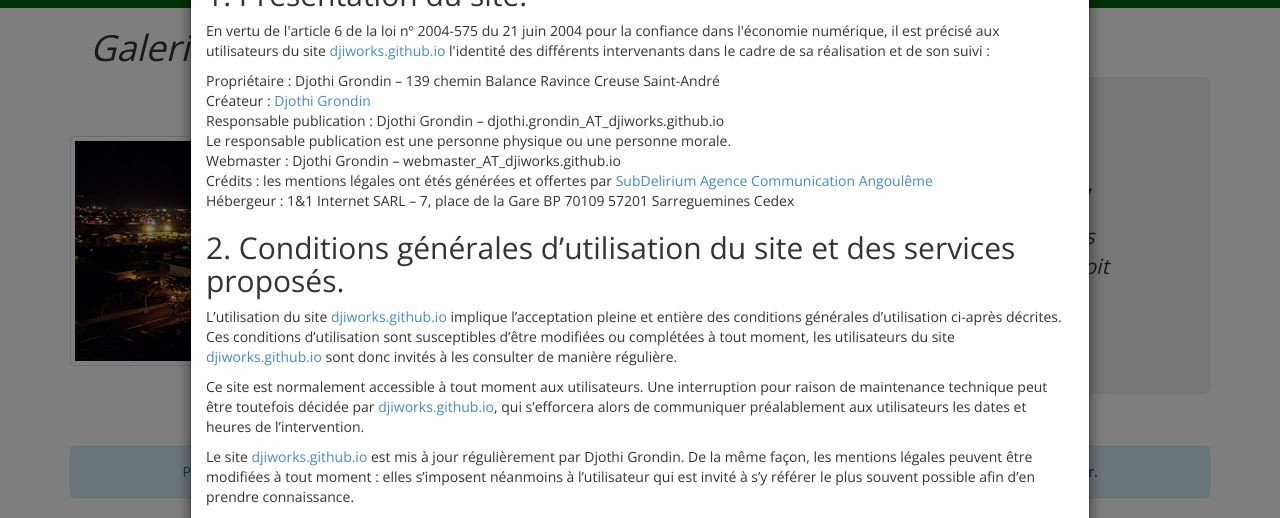
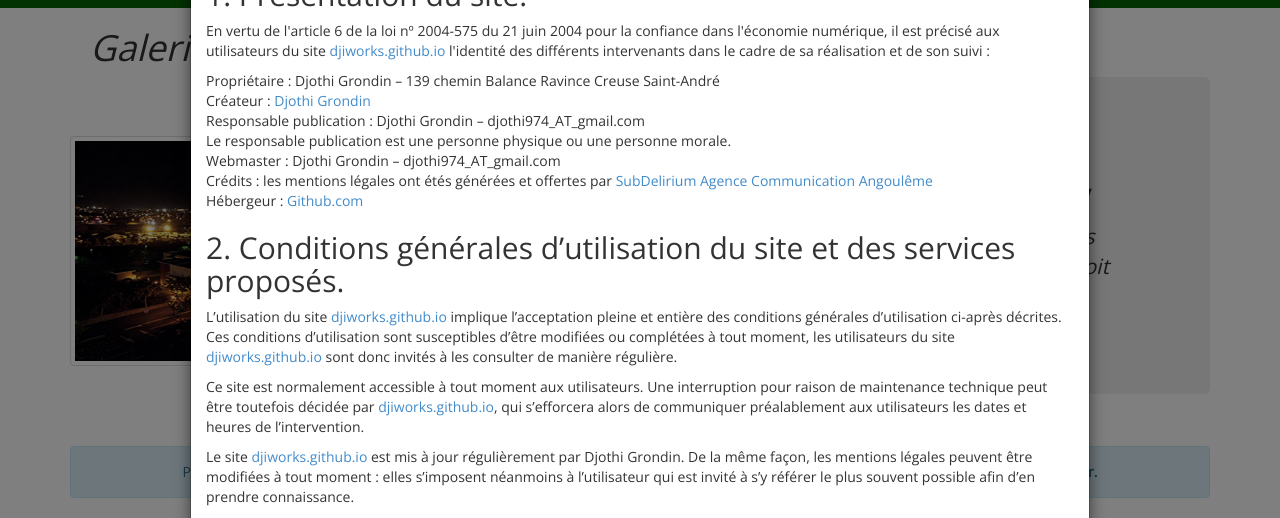
Before and after one commit to djiworks/djiworks.github.io, a plain HTML site: page index.html in a window 1280 px wide. Both pictures are taken after a click on the link "Mentions légales". Shown: the part 1902-2420 px from the top of the page. Drawn offline with nearby package versions, Linux system fonts and the light colour scheme.

Commit message:
maj mentions légales

```diff
--- a/index.html
+++ b/index.html
@@ -352,31 +352,30 @@
             <div class="modal-body">
               <h2>1. Pr&eacute;sentation du site.</h2>
 
-              <p>En vertu de l'article 6 de la loi n&ordm; 2004-575 du 21 juin 2004 pour la confiance dans l'&eacute;conomie num&eacute;rique, il est           pr&eacute;cis&eacute; aux utilisateurs du site <a href="http://www.djiworks.github.io" title="Djothi Grondin - www.djiworks.github.io">djiworks.github.io</a> l'identit&eacute; des diff&eacute;rents intervenants dans le cadre de sa r&eacute;alisation et de son suivi :</p>
+              <p>En vertu de l'article 6 de la loi n&ordm; 2004-575 du 21 juin 2004 pour la confiance dans l'&eacute;conomie num&eacute;rique, il est           pr&eacute;cis&eacute; aux utilisateurs du site <a href="http://djiworks.github.io" title="Djothi Grondin - djiworks.github.io">djiworks.github.io</a> l'identit&eacute; des diff&eacute;rents intervenants dans le cadre de sa r&eacute;alisation et de son suivi :</p>
 
               <p>Propri&eacute;taire : Djothi Grondin – 139 chemin Balance Ravince Creuse Saint-Andr&eacute;<br>
-              Cr&eacute;ateur : <a href="http://www.djiworks.github.io">Djothi Grondin</a><br>
-              Responsable publication : Djothi Grondin – djothi.grondin_AT_djiworks.github.io<br>
+              Cr&eacute;ateur : <a href="http://djiworks.github.io">Djothi Grondin</a><br>
+              Responsable publication : Djothi Grondin – djothi974_AT_gmail.com<br>
               Le responsable publication est une personne physique ou une personne morale.<br>
-              Webmaster : Djothi Grondin – webmaster_AT_djiworks.github.io<br>
+              Webmaster : Djothi Grondin – djothi974_AT_gmail.com<br>
               Cr&eacute;dits : les mentions l&eacute;gales ont &eacute;t&eacute;s g&eacute;n&eacute;r&eacute;es et offertes par <a href="http://              www.subdelirium.com/" rel="nofollow" title="Agence Web Angoulême">SubDelirium Agence Communication Angoulême</a><br>
-              H&eacute;bergeur : 1&amp;1 Internet SARL – 7, place de la Gare BP 70109 57201 Sarreguemines Cedex</p>
-
+              H&eacute;bergeur : <a href="https://github.com/contact">Github.com</a>
               <h2>2. Conditions g&eacute;n&eacute;rales d’utilisation du site et des services propos&eacute;s.</h2>
 
-              <p>L’utilisation du site <a href="http://www.djiworks.github.io" title="Djothi Grondin - http://www.djiworks.github.io">djiworks.github.io</a> implique l’acceptation pleine et enti&egrave;re des conditions g&eacute;n&eacute;rales d’utilisation ci-apr&egrave;s d&eacute;crites. Ces conditions d’utilisation sont susceptibles d’être modifi&eacute;es ou compl&eacute;t&eacute;es à tout moment, les utilisateurs du site <a href="http://www.djiworks.github.io" title="Djothi Grondin - http://www.djiworks.github.io">djiworks.github.io</a> sont donc invit&eacute;s à les consulter de mani&egrave;re r&eacute;guli&egrave;re.</p>
+              <p>L’utilisation du site <a href="http://djiworks.github.io" title="Djothi Grondin - http://djiworks.github.io">djiworks.github.io</a> implique l’acceptation pleine et enti&egrave;re des conditions g&eacute;n&eacute;rales d’utilisation ci-apr&egrave;s d&eacute;crites. Ces conditions d’utilisation sont susceptibles d’être modifi&eacute;es ou compl&eacute;t&eacute;es à tout moment, les utilisateurs du site <a href="http://djiworks.github.io" title="Djothi Grondin - http://djiworks.github.io">djiworks.github.io</a> sont donc invit&eacute;s à les consulter de mani&egrave;re r&eacute;guli&egrave;re.</p>
 
-              <p>Ce site est normalement accessible à tout moment aux utilisateurs. Une interruption pour raison de maintenance technique peut être toutefois d&eacute;cid&eacute;e par <a href="http://www.djiworks.github.io" title="Djothi Grondin - http://www.djiworks.github.io">djiworks.github.io</a>, qui s’efforcera alors de communiquer pr&eacute;alablement aux utilisateurs les dates et heures de l’intervention.</p>
+              <p>Ce site est normalement accessible à tout moment aux utilisateurs. Une interruption pour raison de maintenance technique peut être toutefois d&eacute;cid&eacute;e par <a href="http://djiworks.github.io" title="Djothi Grondin - http://djiworks.github.io">djiworks.github.io</a>, qui s’efforcera alors de communiquer pr&eacute;alablement aux utilisateurs les dates et heures de l’intervention.</p>
 
-              <p>Le site <a href="http://www.djiworks.github.io" title="Djothi Grondin - http://www.djiworks.github.io">djiworks.github.io</a> est mis à jour r&eacute;guli&egrave;rement par Djothi Grondin. De la même façon, les mentions l&eacute;gales peuvent être modifi&eacute;es à tout moment : elles s’imposent n&eacute;anmoins à l’utilisateur qui est invit&eacute; à s’y r&eacute;f&eacute;rer le plus souvent possible afin d’en prendre connaissance.</p>
+              <p>Le site <a href="http://djiworks.github.io" title="Djothi Grondin - http://djiworks.github.io">djiworks.github.io</a> est mis à jour r&eacute;guli&egrave;rement par Djothi Grondin. De la même façon, les mentions l&eacute;gales peuvent être modifi&eacute;es à tout moment : elles s’imposent n&eacute;anmoins à l’utilisateur qui est invit&eacute; à s’y r&eacute;f&eacute;rer le plus souvent possible afin d’en prendre connaissance.</p>
 
               <h2>3. Description des services fournis.</h2>
 
-              <p>Le site <a href="http://www.djiworks.github.io" title="Djothi Grondin - http://www.djiworks.github.io">djiworks.github.io</a> a pour objet de fournir une information concernant l’ensemble des activit&eacute;s de Djothi Grondin</p>
+              <p>Le site <a href="http://djiworks.github.io" title="Djothi Grondin - http://djiworks.github.io">djiworks.github.io</a> a pour objet de fournir une information concernant l’ensemble des activit&eacute;s de Djothi Grondin</p>
 
-              <p>Djothi Grondin s’efforce de fournir sur le site <a href="http://www.djiworks.github.io" title="Djothi Grondin - http://www.djiworks.github.io">djiworks.github.io</a> des informations aussi pr&eacute;cises que possible. Toutefois, il ne pourra être tenue responsable des omissions, des inexactitudes et des carences dans la mise à jour, qu’elles soient de son fait ou du fait des tiers partenaires qui lui fournissent ces informations.</p>
+              <p>Djothi Grondin s’efforce de fournir sur le site <a href="http://djiworks.github.io" title="Djothi Grondin - http://djiworks.github.io">djiworks.github.io</a> des informations aussi pr&eacute;cises que possible. Toutefois, il ne pourra être tenue responsable des omissions, des inexactitudes et des carences dans la mise à jour, qu’elles soient de son fait ou du fait des tiers partenaires qui lui fournissent ces informations.</p>
 
-              <p>Tous les informations indiqu&eacute;es sur le site <a href="http://www.djiworks.github.io" title="Djothi Grondin - http://www.djiworks.github.io">djiworks.github.io</a> sont donn&eacute;es à titre indicatif, et sont susceptibles d’&eacute;voluer. Par ailleurs, les renseignements figurant sur le site <a href="http://www.djiworks.github.io" title="Djothi Grondin - http://www.djiworks.github.io">djiworks.github.io</a> ne sont pas exhaustifs. Ils sont donn&eacute;s sous r&eacute;serve de modifications ayant &eacute;t&eacute; apport&eacute;es depuis leur mise en ligne.</p>
+              <p>Tous les informations indiqu&eacute;es sur le site <a href="http://djiworks.github.io" title="Djothi Grondin - http://djiworks.github.io">djiworks.github.io</a> sont donn&eacute;es à titre indicatif, et sont susceptibles d’&eacute;voluer. Par ailleurs, les renseignements figurant sur le site <a href="http://djiworks.github.io" title="Djothi Grondin - http://djiworks.github.io">djiworks.github.io</a> ne sont pas exhaustifs. Ils sont donn&eacute;s sous r&eacute;serve de modifications ayant &eacute;t&eacute; apport&eacute;es depuis leur mise en ligne.</p>
 
               <h2>4. Limitations contractuelles sur les donn&eacute;es techniques.</h2>
 
@@ -416,9 +415,9 @@
 
               <h2>6. Limitations de responsabilit&eacute;.</h2>
 
-              <p>Djothi Grondin ne pourra être tenue responsable des dommages directs et indirects caus&eacute;s au mat&eacute;riel de l’utilisateur, lors de l’acc&egrave;s au site <a href="http://www.djiworks.github.io" title="Djothi Grondin - http://www.djiworks.github.io">djiworks.github.io</a>, et r&eacute;sultant soit de l’utilisation d’un mat&eacute;riel ne r&eacute;pondant pas aux sp&eacute;cifications indiqu&eacute;es au point 4, soit de l’apparition d’un bug ou d’une incompatibilit&eacute;.</p>
+              <p>Djothi Grondin ne pourra être tenue responsable des dommages directs et indirects caus&eacute;s au mat&eacute;riel de l’utilisateur, lors de l’acc&egrave;s au site <a href="http://djiworks.github.io" title="Djothi Grondin - http://djiworks.github.io">djiworks.github.io</a>, et r&eacute;sultant soit de l’utilisation d’un mat&eacute;riel ne r&eacute;pondant pas aux sp&eacute;cifications indiqu&eacute;es au point 4, soit de l’apparition d’un bug ou d’une incompatibilit&eacute;.</p>
 
-              <p>Djothi Grondin ne pourra &eacute;galement être tenue responsable des dommages indirects (tels par exemple qu’une perte de march&eacute; ou perte d’une chance) cons&eacute;cutifs à l’utilisation du site <a href="http://www.djiworks.github.io" title="Djothi Grondin - http://www.djiworks.github.io">djiworks.github.io</a>.</p>
+              <p>Djothi Grondin ne pourra &eacute;galement être tenue responsable des dommages indirects (tels par exemple qu’une perte de march&eacute; ou perte d’une chance) cons&eacute;cutifs à l’utilisation du site <a href="http://djiworks.github.io" title="Djothi Grondin - http://djiworks.github.io">djiworks.github.io</a>.</p>
 
               <h2>7. Gestion des donn&eacute;es personnelles.</h2>
 
@@ -428,16 +427,16 @@
 
               <h2>8. Liens hypertextes et cookies.</h2>
 
-              <p>Le site <a href="http://www.djiworks.github.io" title="Djothi Grondin - http://www.djiworks.github.io">djiworks.github.io</a> contient un certain nombre de liens hypertextes vers d’autres sites, mis en place avec l’autorisation de Djothi Grondin. Cependant, Djothi Grondin n’a pas la possibilit&eacute; de v&eacute;rifier le contenu des sites ainsi visit&eacute;s, et n’assumera en cons&eacute;quence aucune responsabilit&eacute; de ce fait.</p>
+              <p>Le site <a href="http://djiworks.github.io" title="Djothi Grondin - http://djiworks.github.io">djiworks.github.io</a> contient un certain nombre de liens hypertextes vers d’autres sites, mis en place avec l’autorisation de Djothi Grondin. Cependant, Djothi Grondin n’a pas la possibilit&eacute; de v&eacute;rifier le contenu des sites ainsi visit&eacute;s, et n’assumera en cons&eacute;quence aucune responsabilit&eacute; de ce fait.</p>
 
-              <p>La navigation sur le site <a href="http://www.djiworks.github.io" title="Djothi Grondin - http://www.djiworks.github.io">djiworks.github.io</a> n'occasionne aucune installation de cookie.</p>
+              <p>La navigation sur le site <a href="http://djiworks.github.io" title="Djothi Grondin - http://djiworks.github.io">djiworks.github.io</a> n'occasionne aucune installation de cookie.</p>
               <p>Pour information, l'utilisateur peut désactiver l'utilisation des cookies de la sorte :<br>
               Sous Internet Explorer : onglet outil / options internet. Cliquez sur Confidentialit&eacute; et choisissez Bloquer tous les cookies. Validez sur Ok.<br>
               Sous Netscape : onglet &eacute;dition / pr&eacute;f&eacute;rences. Cliquez sur Avanc&eacute;es et choisissez D&eacute;sactiver les cookies. Validez sur Ok.</p>
 
               <h2>9. Droit applicable et attribution de juridiction.</h2>
 
-              <p>Tout litige en relation avec l’utilisation du site <a href="http://www.djiworks.github.io" title="Djothi Grondin - http://www.djiworks.github.io">djiworks.github.io</a> est soumis au droit français. Il est fait attribution exclusive de juridiction aux tribunaux comp&eacute;tents de La Réunion.</p>
+              <p>Tout litige en relation avec l’utilisation du site <a href="http://djiworks.github.io" title="Djothi Grondin - http://djiworks.github.io">djiworks.github.io</a> est soumis au droit français. Il est fait attribution exclusive de juridiction aux tribunaux comp&eacute;tents de La Réunion.</p>
 
               <h2>10. Les principales lois concern&eacute;es.</h2>
 
```
